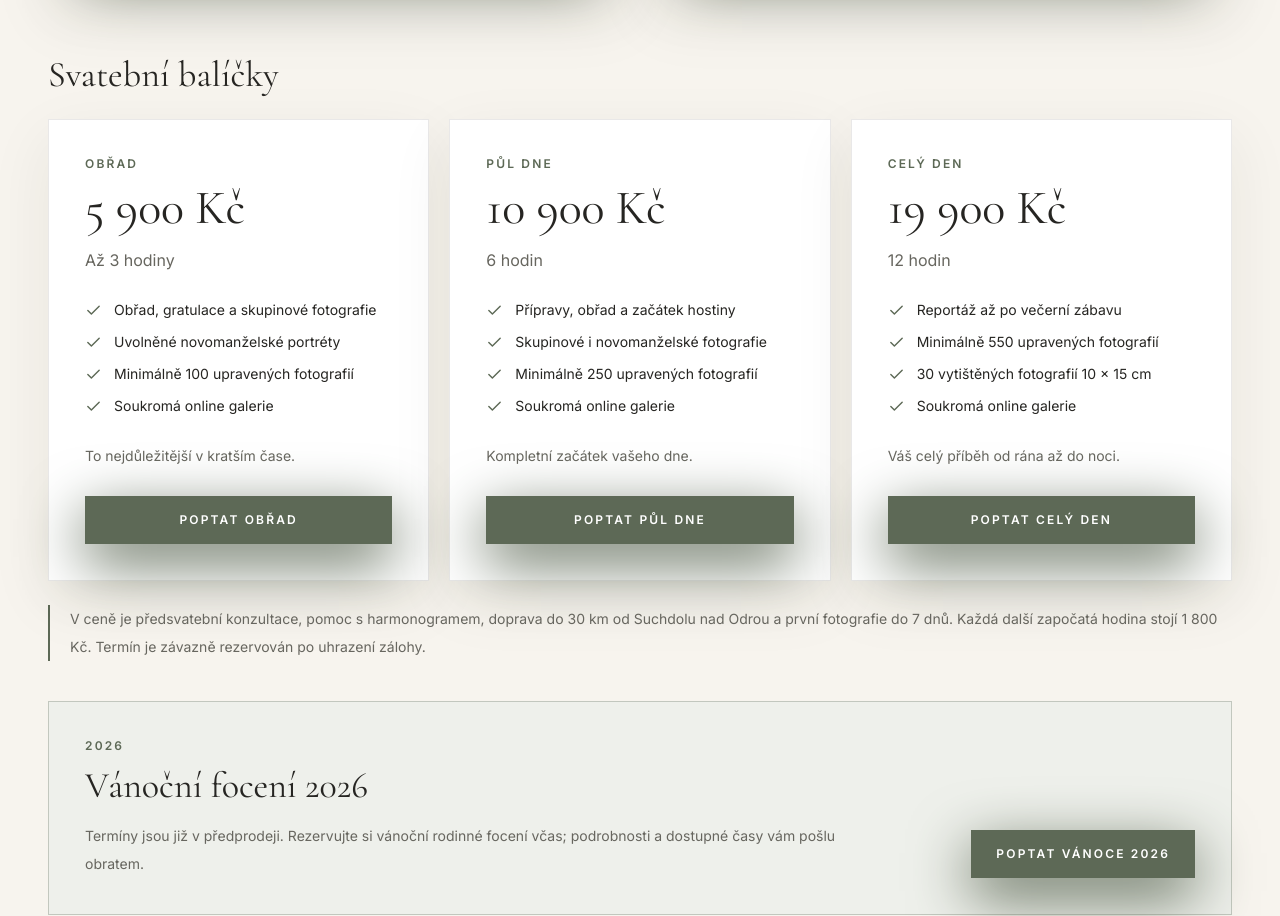
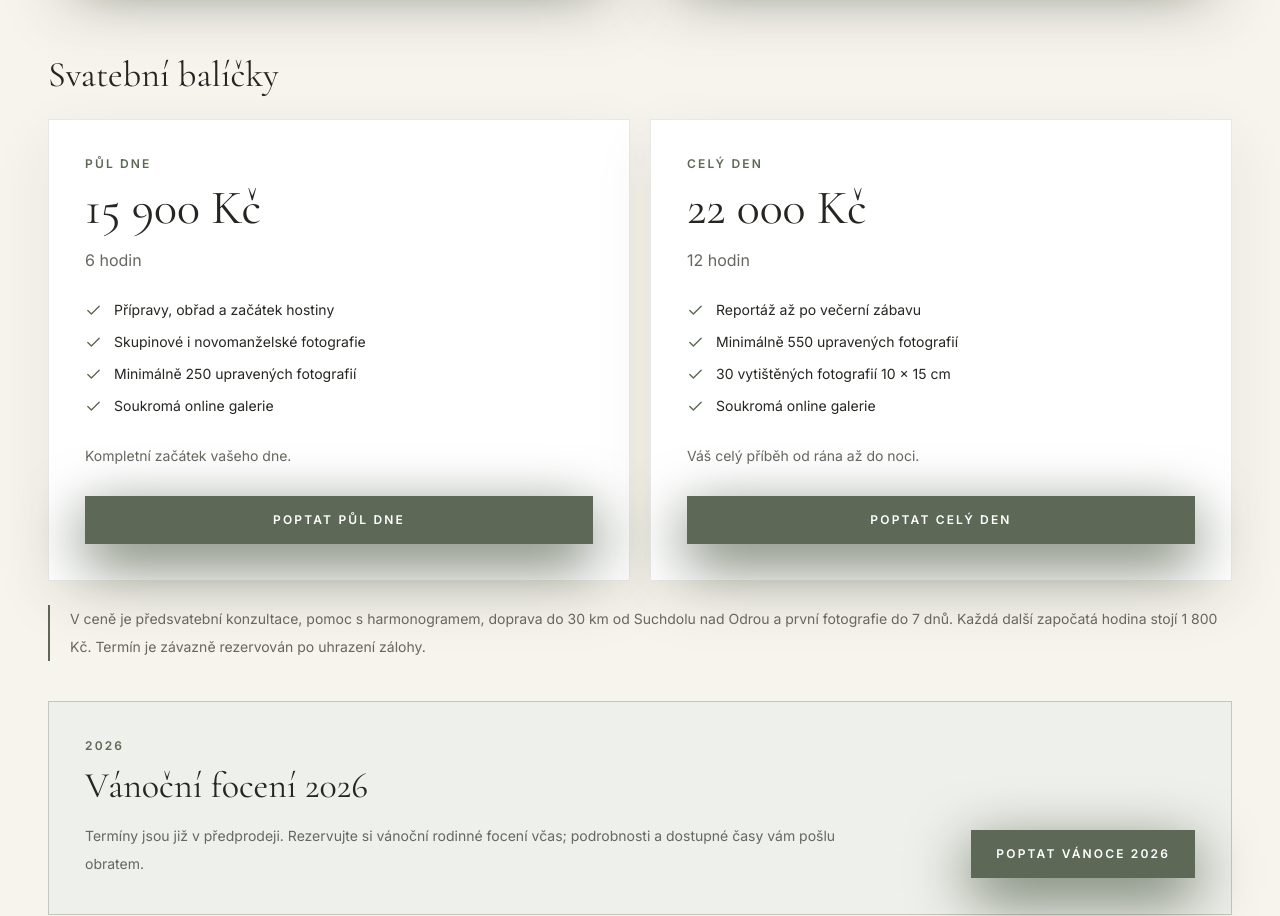
Before and after one commit to bjbrabecjan-hash/Fotoweb, a Next.js app: page / in a window 1280 px wide. Shown: the part 5246-6162 px from the top of the page. Built offline with nearby package versions, Linux system fonts and the light colour scheme.

Commit message:
Simplify wedding pricing to half day and full day packages

```diff
--- a/components/HomeExperience.tsx
+++ b/components/HomeExperience.tsx
@@ -33,9 +33,8 @@ const copy = {
       { id: "family-standard", name: "Standardní balíček", price: "3 800 Kč", text: "Více času, míst i společných kombinací.", features: ["20+ upravených fotografií – všechny povedené z focení", "2 lokality, například město + příroda", "Focení cca 90–120 minut"], note: "Skvělé pro větší rodiny a příběhy, které si zaslouží víc." }
     ],
     weddingPlans: [
-      { id: "wedding-ceremony", name: "Obřad", price: "5 900 Kč", text: "Až 3 hodiny", features: ["Obřad, gratulace a skupinové fotografie", "Uvolněné novomanželské portréty", "Minimálně 100 upravených fotografií", "Soukromá online galerie"], note: "To nejdůležitější v kratším čase." },
-      { id: "wedding-half-day", name: "Půl dne", price: "10 900 Kč", text: "6 hodin", features: ["Přípravy, obřad a začátek hostiny", "Skupinové i novomanželské fotografie", "Minimálně 250 upravených fotografií", "Soukromá online galerie"], note: "Kompletní začátek vašeho dne." },
-      { id: "wedding-full-day", name: "Celý den", price: "19 900 Kč", text: "12 hodin", features: ["Reportáž až po večerní zábavu", "Minimálně 550 upravených fotografií", "30 vytištěných fotografií 10 × 15 cm", "Soukromá online galerie"], note: "Váš celý příběh od rána až do noci." }
+      { id: "wedding-half-day", name: "Půl dne", price: "15 900 Kč", text: "6 hodin", features: ["Přípravy, obřad a začátek hostiny", "Skupinové i novomanželské fotografie", "Minimálně 250 upravených fotografií", "Soukromá online galerie"], note: "Kompletní začátek vašeho dne." },
+      { id: "wedding-full-day", name: "Celý den", price: "22 000 Kč", text: "12 hodin", features: ["Reportáž až po večerní zábavu", "Minimálně 550 upravených fotografií", "30 vytištěných fotografií 10 × 15 cm", "Soukromá online galerie"], note: "Váš celý příběh od rána až do noci." }
     ],
     weddingNote: "V ceně je předsvatební konzultace, pomoc s harmonogramem, doprava do 30 km od Suchdolu nad Odrou a první fotografie do 7 dnů. Každá další započatá hodina stojí 1 800 Kč. Termín je závazně rezervován po uhrazení zálohy.",
     christmasTitle: "Vánoční focení 2026",
@@ -61,9 +60,8 @@ const copy = {
       { id: "family-standard", name: "Standard package", price: "CZK 3,800", text: "More time, locations and family combinations.", features: ["20+ edited photographs – all successful images", "2 locations, such as town + nature", "Approx. 90–120 minutes"], note: "Great for larger families and a more complete story." }
     ],
     weddingPlans: [
-      { id: "wedding-ceremony", name: "Ceremony", price: "CZK 5,900", text: "Up to 3 hours", features: ["Ceremony, congratulations and group photographs", "Relaxed newlywed portraits", "At least 100 edited photographs", "Private online gallery"], note: "The most important moments in a shorter time." },
-      { id: "wedding-half-day", name: "Half day", price: "CZK 10,900", text: "6 hours", features: ["Preparations, ceremony and start of the reception", "Group and newlywed photographs", "At least 250 edited photographs", "Private online gallery"], note: "The complete beginning of your day." },
-      { id: "wedding-full-day", name: "Full day", price: "CZK 19,900", text: "12 hours", features: ["Coverage through the evening celebrations", "At least 550 edited photographs", "30 printed photographs, 10 × 15 cm", "Private online gallery"], note: "Your whole story, from morning until night." }
+      { id: "wedding-half-day", name: "Half day", price: "CZK 15,900", text: "6 hours", features: ["Preparations, ceremony and start of the reception", "Group and newlywed photographs", "At least 250 edited photographs", "Private online gallery"], note: "The complete beginning of your day." },
+      { id: "wedding-full-day", name: "Full day", price: "CZK 22,000", text: "12 hours", features: ["Coverage through the evening celebrations", "At least 550 edited photographs", "30 printed photographs, 10 × 15 cm", "Private online gallery"], note: "Your whole story, from morning until night." }
     ],
     weddingNote: "The price includes a pre-wedding consultation, timeline assistance, travel within 30 km of Suchdol nad Odrou and first photographs within 7 days. Each additional started hour is CZK 1,800. A date is confirmed after the booking deposit is paid.",
     christmasTitle: "Christmas sessions 2026",
@@ -110,7 +108,7 @@ export function HomeExperience({ portfolioItems }: HomeExperienceProps) {
       <h3 className="font-display text-3xl text-ink sm:text-4xl">{t.familyPricing}</h3>
       <div className="mt-6 grid gap-5 lg:grid-cols-2">{t.familyPlans.map((plan) => <PricingCard key={plan.id} plan={plan} ask={t.ask}/>)}</div>
       <h3 className="mt-14 font-display text-3xl text-ink sm:text-4xl">{t.weddingPricing}</h3>
-      <div className="mt-6 grid gap-5 lg:grid-cols-3">{t.weddingPlans.map((plan) => <PricingCard key={plan.id} plan={plan} ask={t.ask}/>)}</div>
+      <div className="mt-6 grid gap-5 lg:grid-cols-2">{t.weddingPlans.map((plan) => <PricingCard key={plan.id} plan={plan} ask={t.ask}/>)}</div>
       <p className="mt-6 border-l-2 border-gold pl-5 text-sm leading-7 text-ash">{t.weddingNote}</p>
       <article className="mt-10 border border-gold/30 bg-[#eef0eb] p-7 sm:p-9"><p className="text-xs font-semibold uppercase tracking-luxe text-gold">2026</p><div className="mt-3 flex flex-col gap-6 md:flex-row md:items-end md:justify-between"><div><h3 className="font-display text-4xl text-ink">{t.christmasTitle}</h3><p className="mt-4 max-w-3xl text-sm leading-7 text-ash">{t.christmasText}</p></div><Button href="/contact?package=christmas-2026" className="shrink-0">{t.christmasCta}</Button></div></article>
     </div></Section>
--- a/lib/contactPackages.ts
+++ b/lib/contactPackages.ts
@@ -1,4 +1,4 @@
-export const packageIds = ["family-mini", "family-standard", "wedding-ceremony", "wedding-half-day", "wedding-full-day", "christmas-2026"] as const;
+export const packageIds = ["family-mini", "family-standard", "wedding-half-day", "wedding-full-day", "christmas-2026"] as const;
 export type PackageId = (typeof packageIds)[number];
 
 export function isPackageId(value: unknown): value is PackageId {
@@ -8,8 +8,7 @@ export function isPackageId(value: unknown): value is PackageId {
 export const packageLabels: Record<PackageId, { cz: string; en: string }> = {
   "family-mini": { cz: "Rodinné focení – Mini, 2 600 Kč", en: "Family session – Mini, CZK 2,600" },
   "family-standard": { cz: "Rodinné focení – Standardní, 3 800 Kč", en: "Family session – Standard, CZK 3,800" },
-  "wedding-ceremony": { cz: "Svatba – Obřad, 5 900 Kč", en: "Wedding – Ceremony, CZK 5,900" },
-  "wedding-half-day": { cz: "Svatba – Půl dne, 10 900 Kč", en: "Wedding – Half day, CZK 10,900" },
-  "wedding-full-day": { cz: "Svatba – Celý den, 19 900 Kč", en: "Wedding – Full day, CZK 19,900" },
+  "wedding-half-day": { cz: "Svatba – Půl dne, 15 900 Kč", en: "Wedding – Half day, CZK 15,900" },
+  "wedding-full-day": { cz: "Svatba – Celý den, 22 000 Kč", en: "Wedding – Full day, CZK 22,000" },
   "christmas-2026": { cz: "Vánoční focení 2026 – předprodej", en: "Christmas sessions 2026 – presale" }
 };
```
